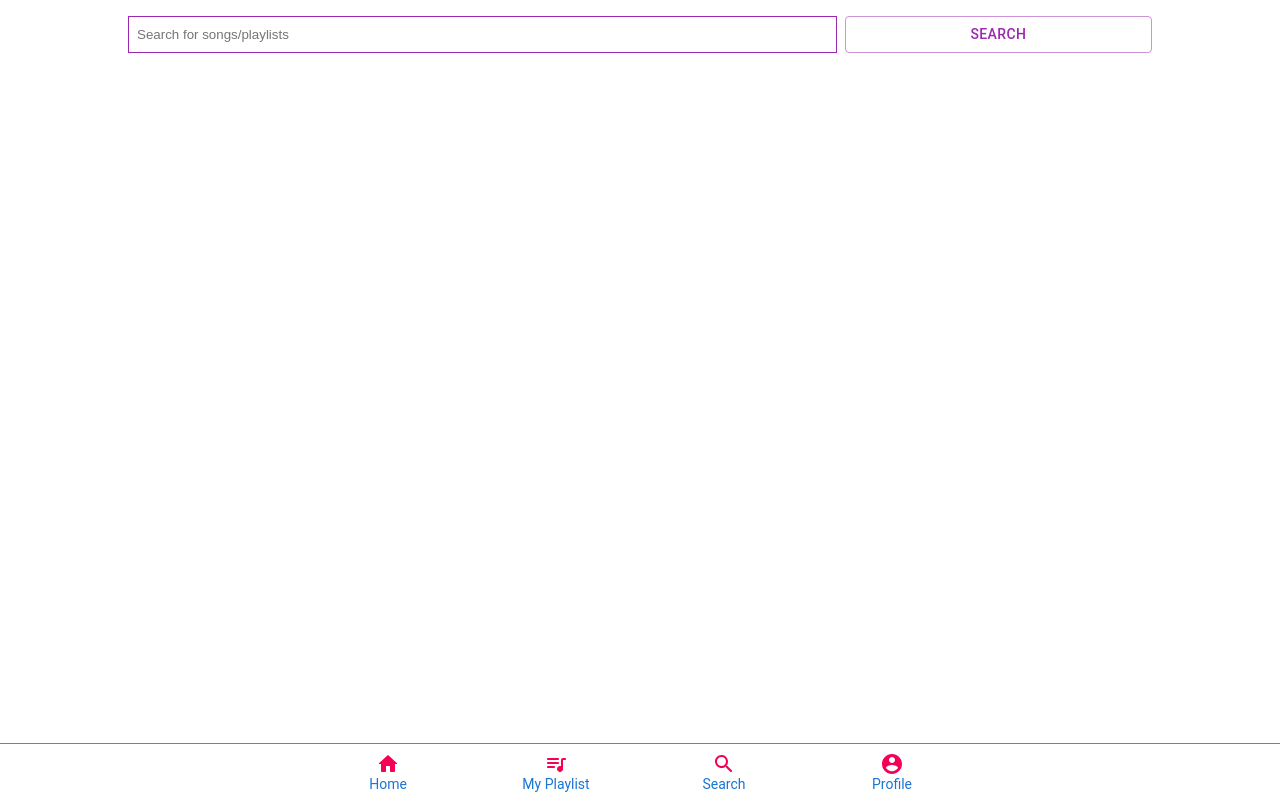
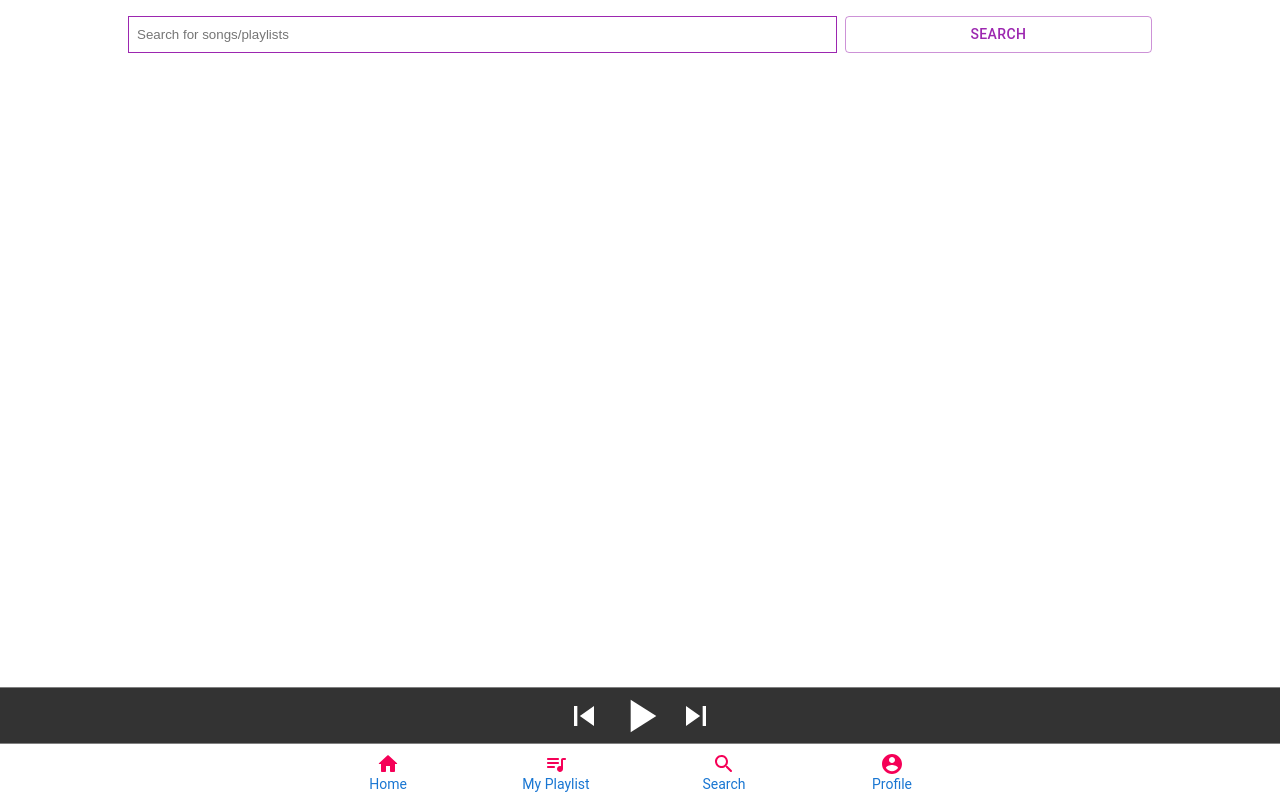
Before and after one commit to autumnjava/Ljudio, a React (Create React App) app: page /search in a window 1280 px wide. Built offline with nearby package versions, Linux system fonts and the light colour scheme.

Commit message:
Added the miniplayer
Fixed some small fixes.
And added the miniplayer with styling.

```diff
--- a/src/App.tsx
+++ b/src/App.tsx
@@ -1,11 +1,12 @@
 import Navbar from "./components/navbar/Navbar";
 import AllRoutes from "./router/AllRoutes";
-import { BrowserRouter as Router } from "react-router-dom";
+import MiniPlayer from "./components/miniPlayer/MiniPlayer";
 
 const App: React.FC = () => {
   return (
     <div className="App">
       <AllRoutes >
+        <MiniPlayer/>
         <Navbar />
       </AllRoutes>
     </div>
--- a/src/components/miniPlayer/MiniPlayer.tsx
+++ b/src/components/miniPlayer/MiniPlayer.tsx
@@ -1,6 +1,39 @@
+import {
+  StyledNavWrapper,
+  StyledIconsWrapper
+} from './StyledMiniPlayer'
+import BottomNavigation from '@mui/material/BottomNavigation';
+import PlayArrowIcon from '@material-ui/icons/PlayArrow';
+import SkipPreviousIcon from '@material-ui/icons/SkipPrevious';
+import SkipNextIcon from '@material-ui/icons/SkipNext';
+
+
 const MiniPlayer = () => {
   return (
     <>
+    <StyledNavWrapper>
+        <BottomNavigation style={{ background: 'black', opacity: '80%', display: 'grid' }} sx={{ width: '100vw' }}>
+          <StyledIconsWrapper>
+            <SkipPreviousIcon style={{
+              alignSelf: 'center',
+              justifySelf: 'center',
+              fontSize: '2.5rem',
+              color: 'white'
+            }} />
+            <PlayArrowIcon style={{
+              alignSelf: 'center',
+              fontSize: '3.5rem',
+              color: 'white'
+            }} />
+            <SkipNextIcon style={{
+              alignSelf: 'center',
+              justifySelf: 'center',
+              fontSize: '2.5rem',
+              color: 'white'
+            }} />
+          </StyledIconsWrapper>
+      </BottomNavigation>
+    </StyledNavWrapper>
     </>
   )
 }
--- /dev/null
+++ b/src/components/miniPlayer/StyledMiniPlayer.ts
@@ -0,0 +1,13 @@
+import styled from 'styled-components'
+
+export const StyledNavWrapper = styled.div`
+  top: auto;
+  bottom: 3.5rem;
+  position: fixed;
+  border-top: 1px solid grey;
+`;
+
+export const StyledIconsWrapper = styled.div`
+  display: grid;
+  grid-template-columns: 1fr 1fr 1fr;
+`
--- a/src/router/AllRoutes.tsx
+++ b/src/router/AllRoutes.tsx
@@ -8,7 +8,7 @@ import SearchPage from "../pages/searchPage/SearchPage";
 
 
 interface Props {
-  children: JSX.Element
+  children: JSX.Element[]
 }
 
 const AllRoutes: React.FC<Props> = ({children}: Props) => {
```
Also changed, not shown: 1 other file (tests, documents, lock files or other folders).
